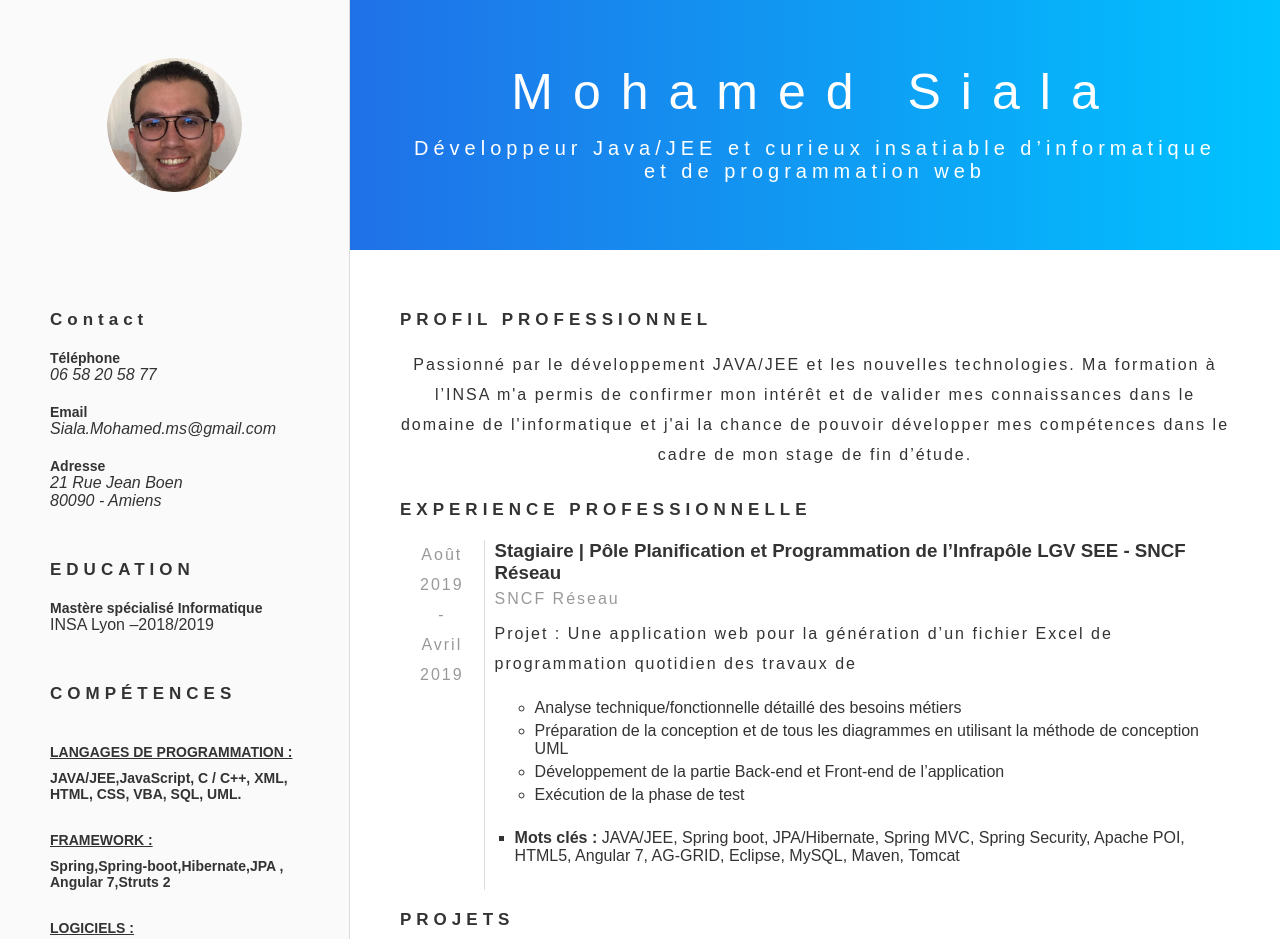
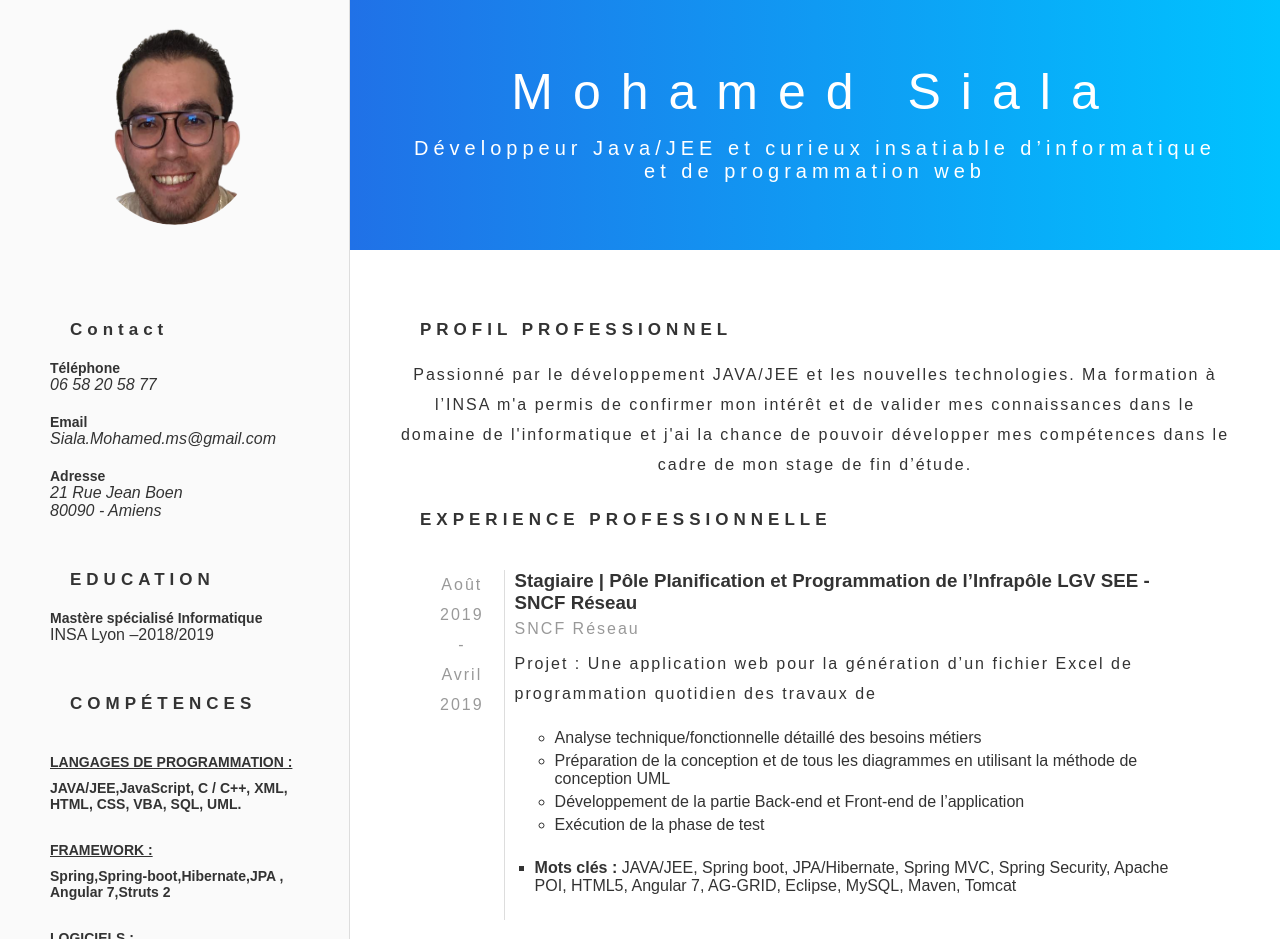
Before and after one commit to medsiala/cv-Siala-Mohamed, a website: page index.html in a window 1280 px wide. Shown: the top 939 px of the page. Drawn offline with Linux system fonts and the light colour scheme; a web font is replaced by a local one.

Commit message:
mod picture

```diff
--- a/index.html
+++ b/index.html
@@ -23,7 +23,7 @@
         <p>Développeur Java/JEE et curieux insatiable d’informatique et de programmation web</p>
       </header>
       <section class="picture">
-        <img src="/img/circle-cropped.png" alt="picture" />
+        <img src="/img/circle-cropped-removebg-preview.png" alt="picture" />
       </section>
       <aside>
         <div class="bloc">
--- a/scss/_classes.scss
+++ b/scss/_classes.scss
@@ -2,6 +2,7 @@
   &-small {
     letter-spacing: 0.5rem;
     font-size: 1.7rem;
+    margin: 2rem;
   }
   &-italique {
     font-style: italic;
--- a/scss/style.scss
+++ b/scss/style.scss
@@ -55,7 +55,7 @@ header {
 }
 .picture {
   grid-area: picture;
-  padding: 1rem 4rem;
+  padding: 0;
   background-color: var(--background);
   border-right: 1px solid #ddd;
   display: grid;
@@ -67,10 +67,14 @@ header {
   }
 
   img {
+    width: auto;
+    height: 80%;
     border-radius: 50%;
     @include xs {
       border: 1px solid #eee;
       max-width: 30%;
+      width: auto;
+      height: auto;
     }
   }
 }
@@ -186,7 +190,7 @@ main {
   }
   .experience {
     display: flex;
-    margin: 2rem;
+    margin: 4rem;
     @include xs {
       margin: 0.5rem;
     }
```
Also changed, not shown: css/style.css, img/circle-cropped-removebg-preview.png (added).
